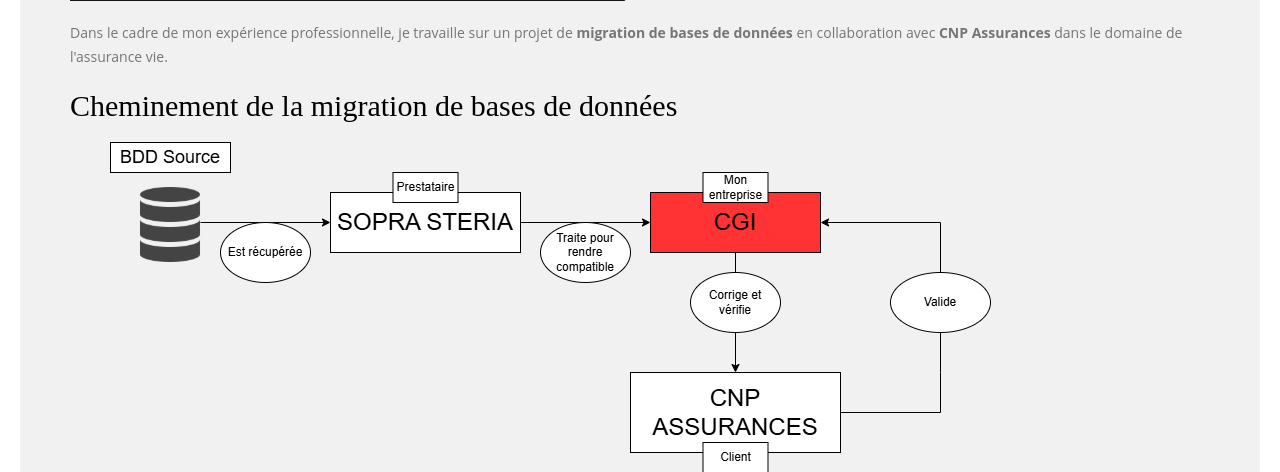
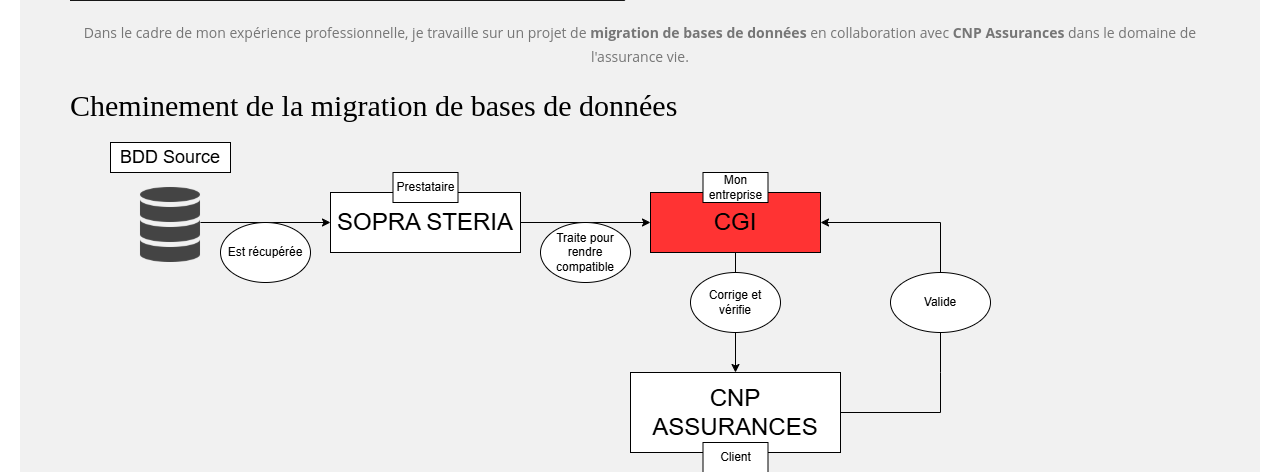
Before and after one commit to BertheAdrien/portfolio, a PHP site: page /index.php?page=entreprise in a window 1280 px wide. Shown: the part 1379-1851 px from the top of the page. Run offline with PHP 8.4, Linux system fonts and the light colour scheme; some web fonts are replaced.

Commit message:
mise en page

```diff
--- a/src/pages/entreprise.php
+++ b/src/pages/entreprise.php
@@ -41,7 +41,7 @@
 			</div>
 			<div class="row">
         <div class="col-md-12">
-		<p>Dans le cadre de mon expérience professionnelle, je travaille sur un projet de <strong>migration de bases de données</strong> en collaboration avec <strong>CNP Assurances</strong> dans le domaine de l'assurance vie.</p>
+		<p class="text-center font-size-18">Dans le cadre de mon expérience professionnelle, je travaille sur un projet de <strong>migration de bases de données</strong> en collaboration avec <strong>CNP Assurances</strong> dans le domaine de l'assurance vie.</p>
             <h2>Cheminement de la migration de bases de données</h2>
             <ul>
 				<p><img src="/public/assets/images/FonctionnementCGI.drawio.png" class="img-responsive" alt="Fonctionnement du cadre de gestion CGMG"></p>
```
